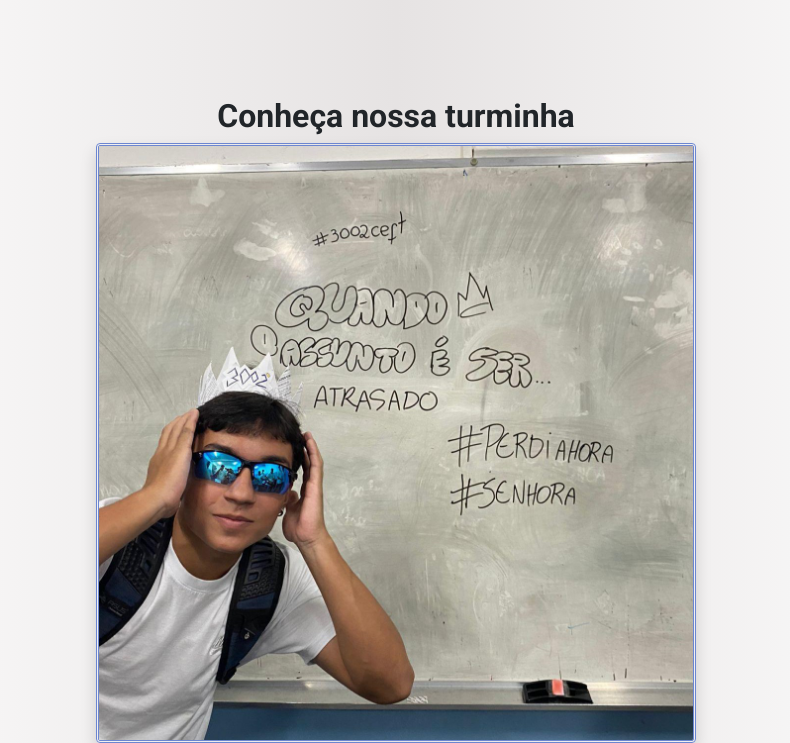
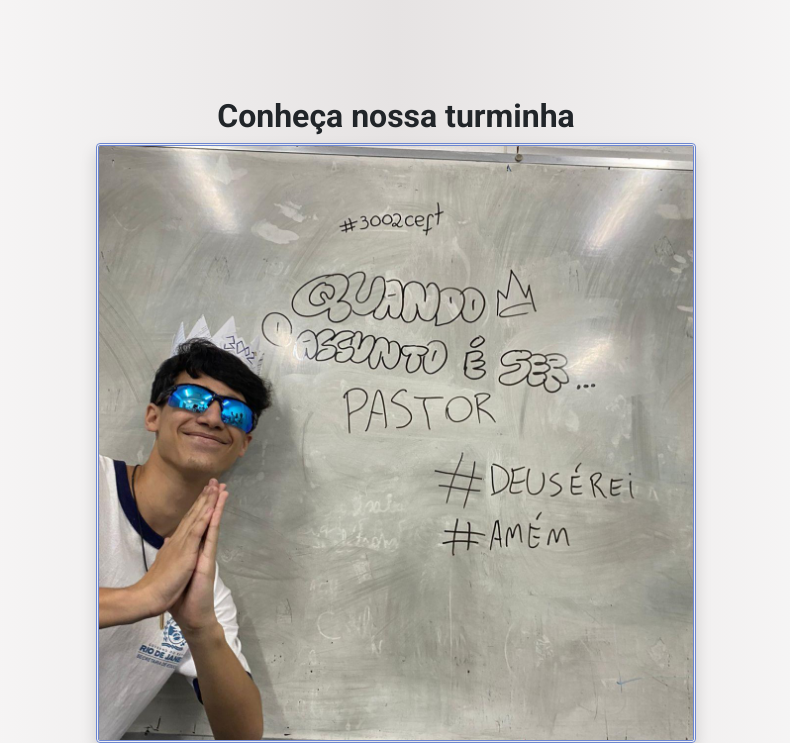
Before and after one commit to JG-Stadler/Formatura3002ceft-vaquinha, a website: page index.html in a window 1280 px wide. Shown: the part 1611-2354 px from the top of the page, without its empty margins (244-1034 px from the left). Drawn offline with nearby package versions, Linux system fonts and the light colour scheme; a web font is replaced by a local one.

Commit message:
Caixa de apresentação de fotos adicionada

```diff
--- a/index.html
+++ b/index.html
@@ -43,10 +43,11 @@
          </p>
          <img src="images/terceirão-all-black.jpg" class="rounded" alt="terceirão azulão">
     </section>
-    <section class="meet-our-class">
+    <section class="meet-our-class" onload="ChangeImage()">
         <h2>Conheça nossa turminha</h2>
-        <img src="images/igulinho.jpg" class="rounded shadow" alt="Foto aluno">
+        <img src="" id="foto-aluno" class="rounded shadow" alt="Foto aluno">
     </section>
  </main>
+ <script src="scripts/index.js"></script>
 </body>
 </html>
--- /dev/null
+++ b/scripts/index.js
@@ -0,0 +1,17 @@
+// Mostruario de imagens
+var pictures =[
+    "renata.jpg","igulinho.jpg","joão.jpg","raycon.jpg",
+    "robin.jpg","davi.jpg","pedro.jpg","vitinho.jpg","lala.jpg",
+    "duzão.jpg","julia.jpg","luiz.jpg","carol.jpg","cadu.jpg",
+    "sarah.g.jpg","sarah.f.jpg","enzzo.jpg","samuel.jpg"
+]
+var moldura = document.getElementById("foto-aluno");
+
+let i = 0;
+const ChangeImage= setInterval(()=>{
+     if(i===17){
+         i=0;
+     }
+     moldura.src = `images/${pictures[i]}`;
+     i++;
+    },1500);
```
